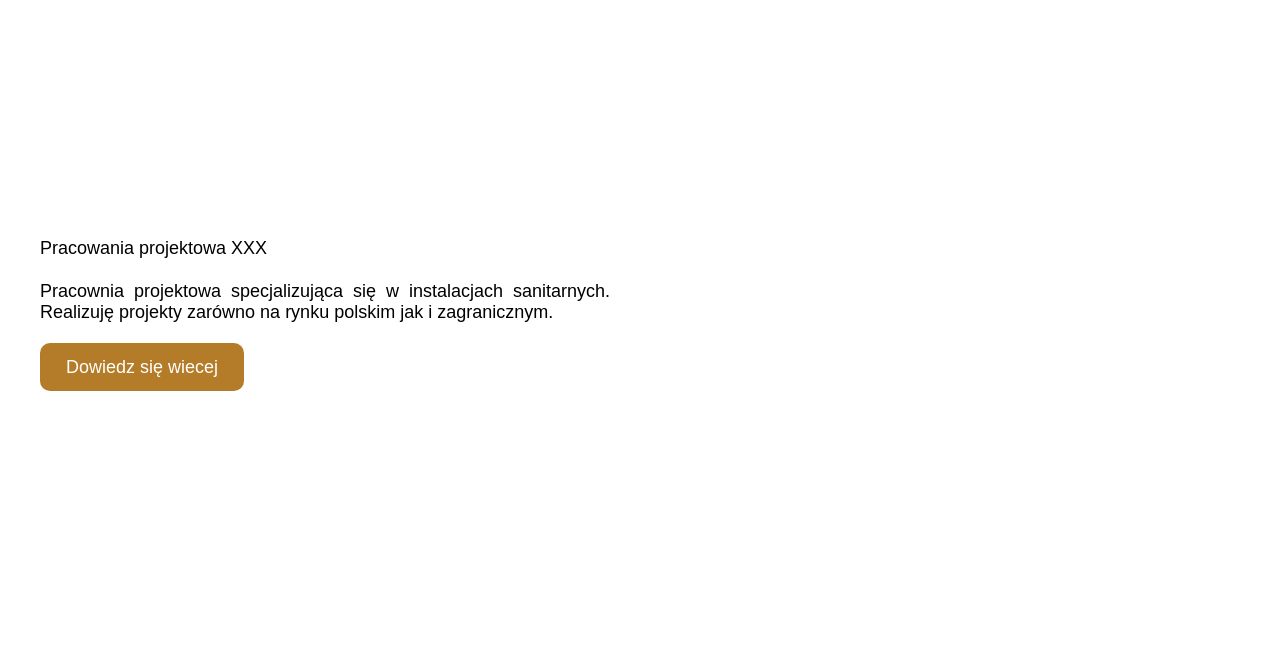
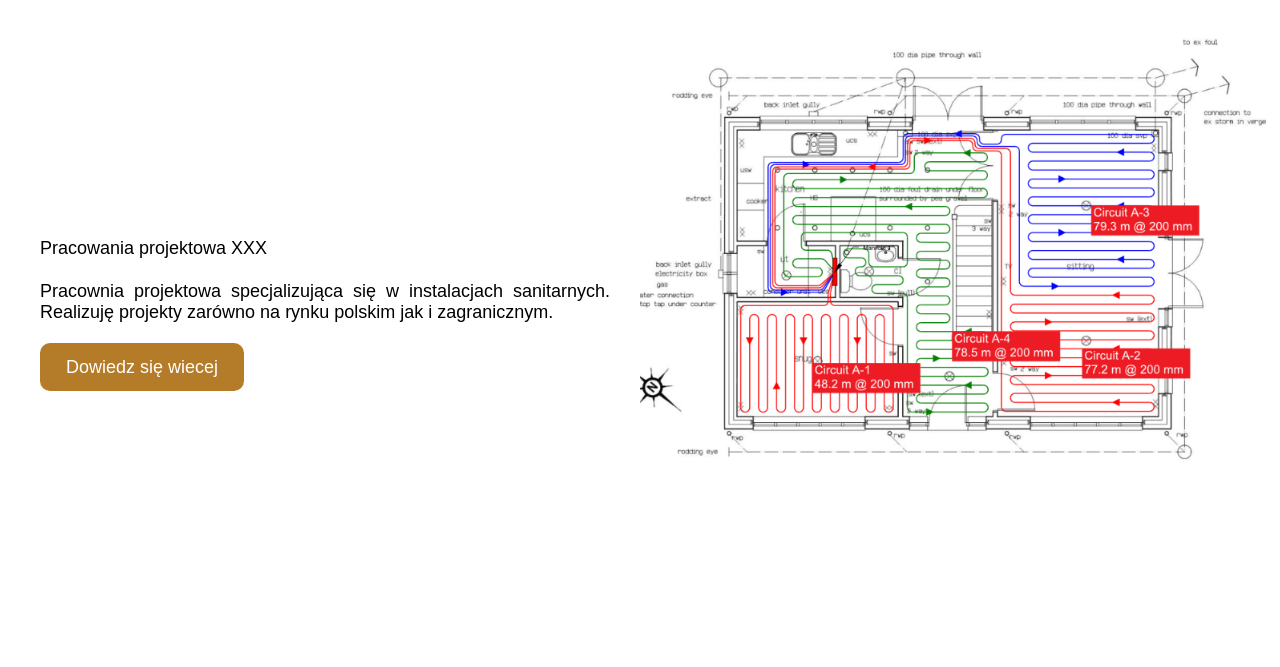
Before and after one commit to daisygith/website_example1, a website: page index.html in a window 1280 px wide. Shown: the part 120-787 px from the top of the page. Drawn offline with nearby package versions, Linux system fonts and the light colour scheme.

Commit message:
Update paths

```diff
--- a/assets/styles/_index.css
+++ b/assets/styles/_index.css
@@ -174,7 +174,7 @@ a {
 }
 
 .home-img {
-    background-image: url(assets/images/h-tx_2.PNG);
+    background-image: url(/assets/images/h-tx_2.PNG);
     background-repeat: no-repeat;
     background-size: contain;
     background-position: 0 0;
```
